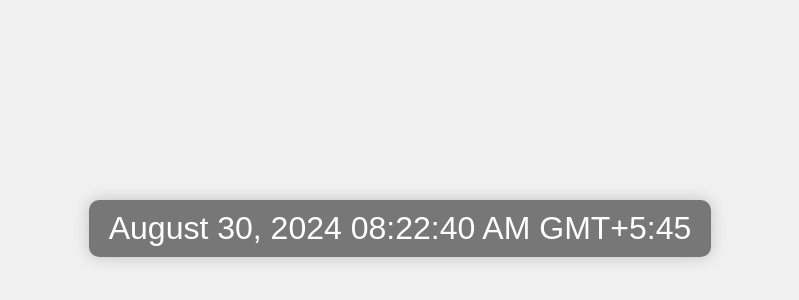
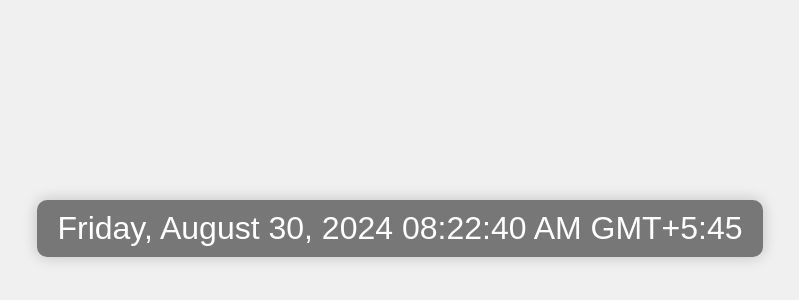
Before and after one commit to npxfoulgaming/Clock, a plain HTML site: page index.html in a window 1280 px wide. Shown: the part 172-472 px from the top of the page, without its empty margins (240-1039 px from the left). Drawn offline with Linux system fonts and the light colour scheme.

Commit message:
Update index.html

```diff
--- a/index.html
+++ b/index.html
@@ -3,8 +3,7 @@
 <head>
     <meta charset="UTF-8">
     <meta name="viewport" content="width=device-width, initial-scale=1.0">
-    <link rel="shortcut icon" type="image/png" href="https://files.catbox.moe/zcy394.png"/>
-    <title>Leagcy Roleplay Nepal POV</title>
+    <title>Clock with GMT+5:45</title>
     <style>
         body {
             font-family: Arial, sans-serif;
@@ -37,11 +36,13 @@
         const utc = now.getTime() + (now.getTimezoneOffset() * 60000);
         const nepalTime = new Date(utc + (5.75 * 60 * 60 * 1000)); // 5.75 hours offset for GMT+5:45
 
+        const dayNames = ["Sunday", "Monday", "Tuesday", "Wednesday", "Thursday", "Friday", "Saturday"];
         const monthNames = [
             "January", "February", "March", "April", "May", "June",
             "July", "August", "September", "October", "November", "December"
         ];
 
+        const dayOfWeek = dayNames[nepalTime.getDay()];
         const day = nepalTime.getDate();
         const month = monthNames[nepalTime.getMonth()];
         const year = nepalTime.getFullYear();
@@ -54,8 +55,8 @@
         hours = hours % 12;
         hours = hours ? hours : 12; // '0' hour should be '12'
 
-        // Format the time and append month, date, year, and GMT+5:45
-        const formattedTime = `${month} ${day}, ${year} ${hours.toString().padStart(2, '0')}:${minutes.toString().padStart(2, '0')}:${seconds.toString().padStart(2, '0')} ${ampm} GMT+5:45`;
+        // Format the time and append day, month, date, year, and GMT+5:45
+        const formattedTime = `${dayOfWeek}, ${month} ${day}, ${year} ${hours.toString().padStart(2, '0')}:${minutes.toString().padStart(2, '0')}:${seconds.toString().padStart(2, '0')} ${ampm} GMT+5:45`;
 
         document.getElementById('clock').innerHTML = formattedTime;
     }
```
